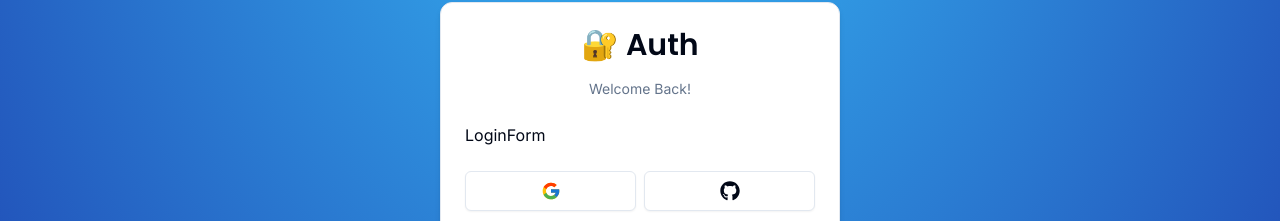
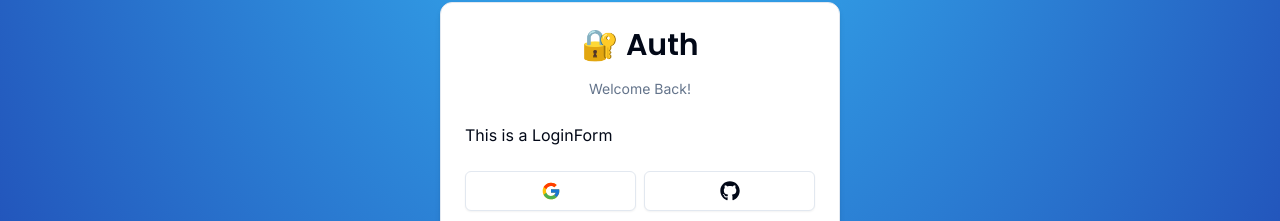
Before and after one commit to ManishManwani36/auth-tutorial, a Next.js app: page /auth/login in a window 1280 px wide. Shown: the part 253-474 px from the top of the page. Built offline with nearby package versions, Linux system fonts and the light colour scheme.

Commit message:
:egg: (daily commit): this is just a daily coding thing

```diff
--- a/components/auth/LoginForm.tsx
+++ b/components/auth/LoginForm.tsx
@@ -8,7 +8,7 @@ export function LoginForm() {
             backButtonHref="/auth/register"
             showSocial
         >
-            LoginForm
+            This is a LoginForm
         </CardWrapper>
     );
 }
```
